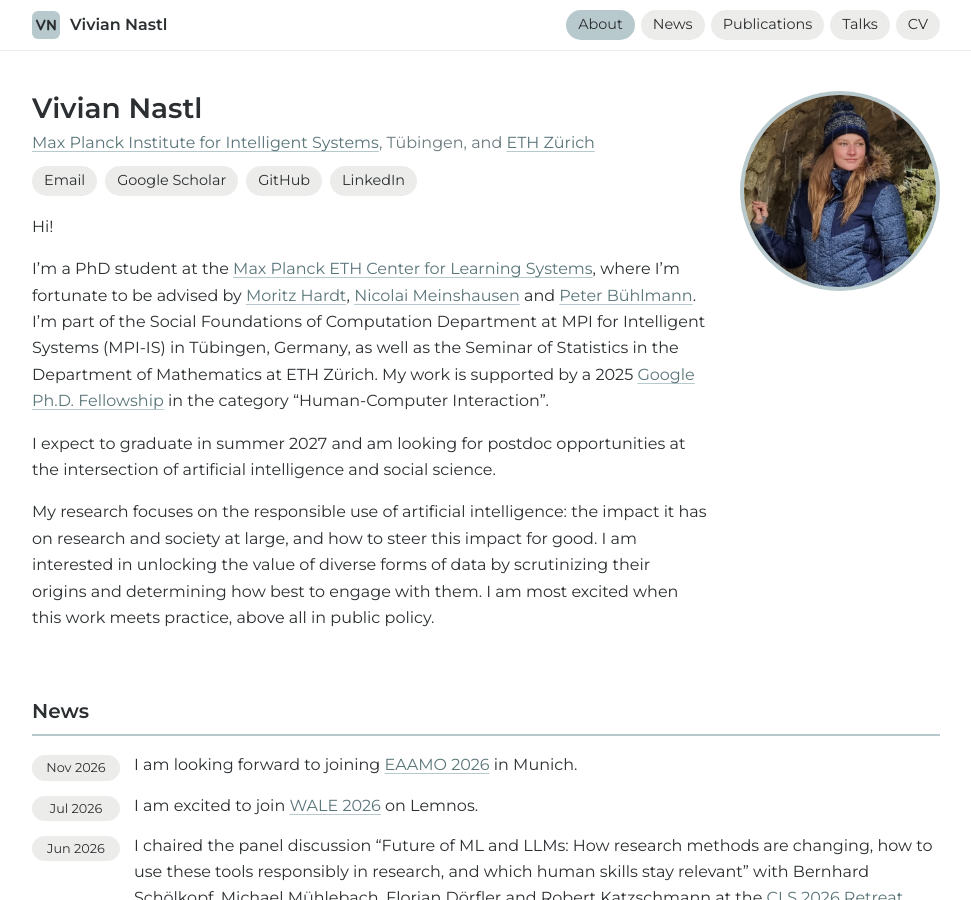
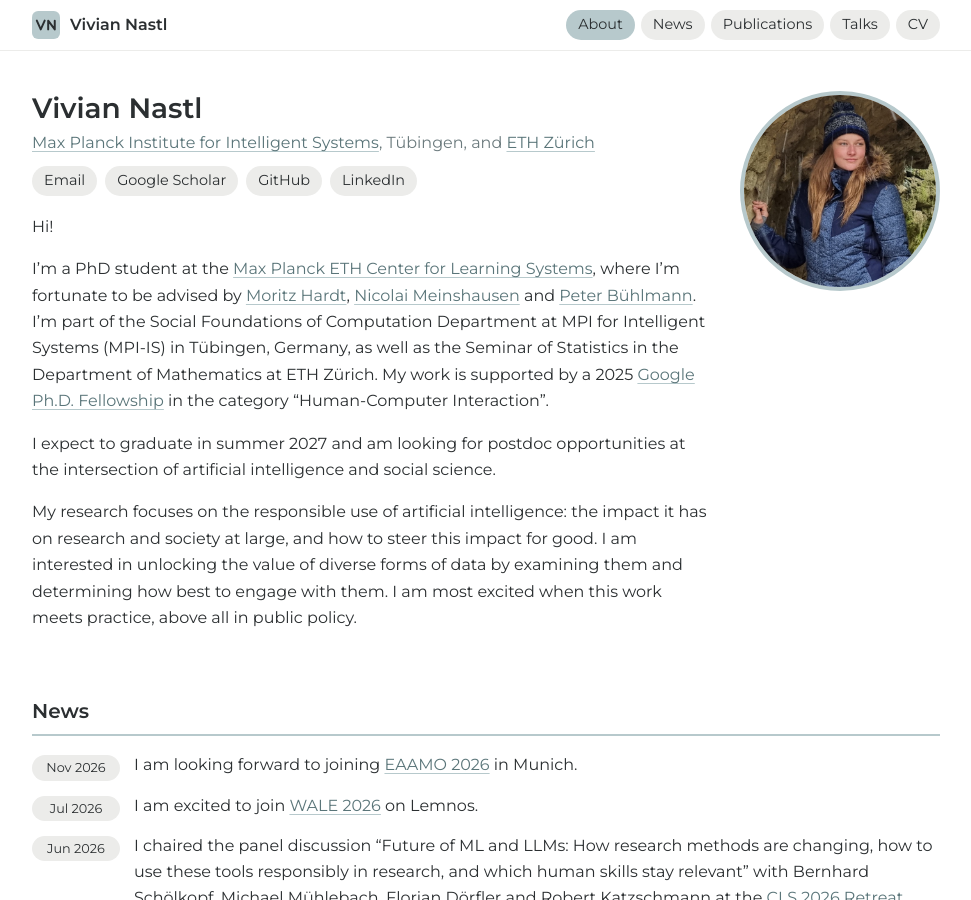
Before and after one commit to vnastl/vnastl.github.io, a Jekyll site: the page built from about.md, in a window 1280 px wide and 900 px high. Shown: the whole window, without its empty margins (154-1125 px from the left). Built offline with Jekyll 4.4.1, drawn with Linux system fonts in a browser that asks for light colours.

Commit message:
content(about): research focus wording
- about.md: examining them

```diff
--- a/about.md
+++ b/about.md
@@ -11,4 +11,4 @@ I’m part of the Social Foundations of Computation Department at MPI for Intell
 
 I expect to graduate in summer 2027 and am looking for postdoc opportunities at the intersection of artificial intelligence and social science.
 
-My research focuses on the responsible use of artificial intelligence: the impact it has on research and society at large, and how to steer this impact for good. I am interested in unlocking the value of diverse forms of data by scrutinizing their origins and determining how best to engage with them. I am most excited when this work meets practice, above all in public policy.
+My research focuses on the responsible use of artificial intelligence: the impact it has on research and society at large, and how to steer this impact for good. I am interested in unlocking the value of diverse forms of data by examining them and determining how best to engage with them. I am most excited when this work meets practice, above all in public policy.
```
